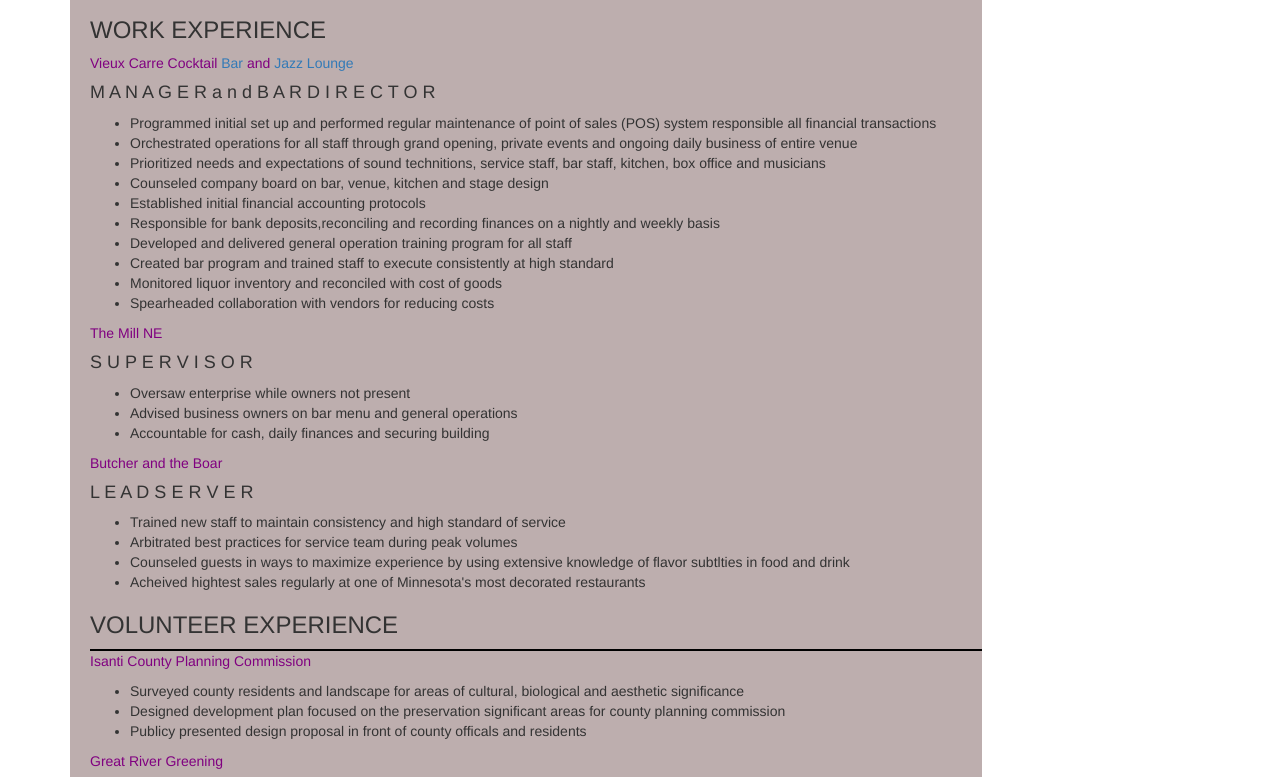
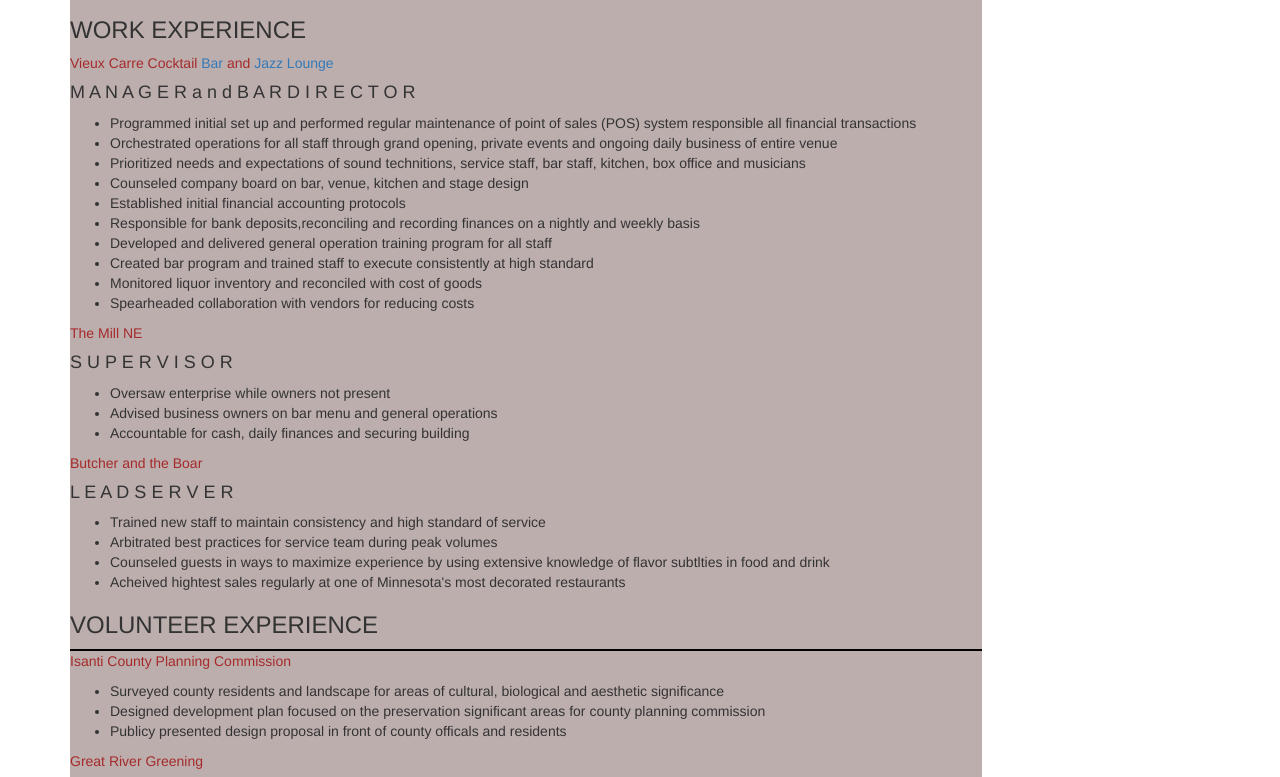
Before and after one commit to teigenleonard/teigenleonard.github.io, a plain HTML site: page index.html in a window 1280 px wide. Shown: the part 383-1160 px from the top of the page. Drawn offline with nearby package versions, Linux system fonts and the light colour scheme.

Commit message:
font weight and padding

```diff
--- a/style.css
+++ b/style.css
@@ -1,5 +1,5 @@
 p {
- color: purple;
+ color: brown;
 }
 
 .jumbotron {
@@ -10,12 +10,12 @@ p {
 }
 
 .main {
- padding-left: 20px;
+ padding-bottom: 20px;
  max-width: 80%;
  background-color: #BDAEAE
 }
 
 .content {
  border-bottom: 2px solid black;
- font-weight: 500;
+ font-weight: 700;
 }
```
